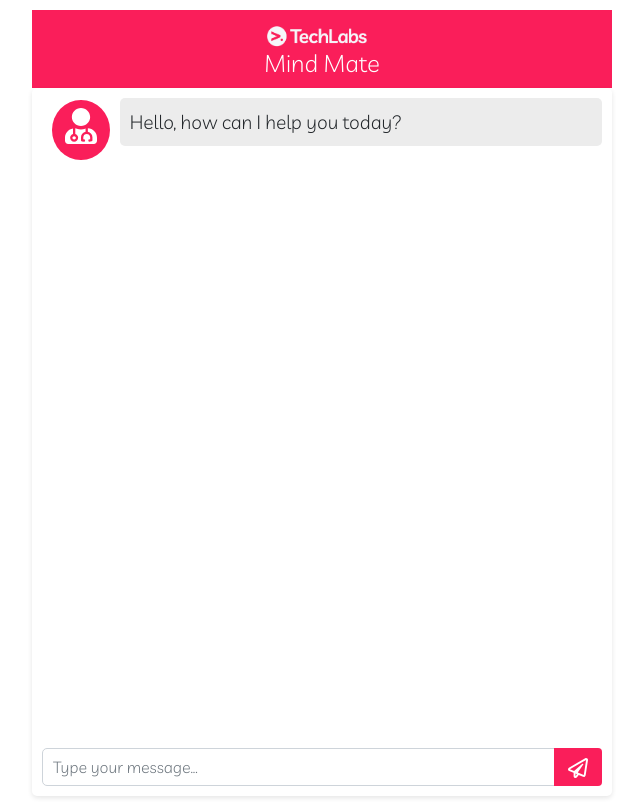
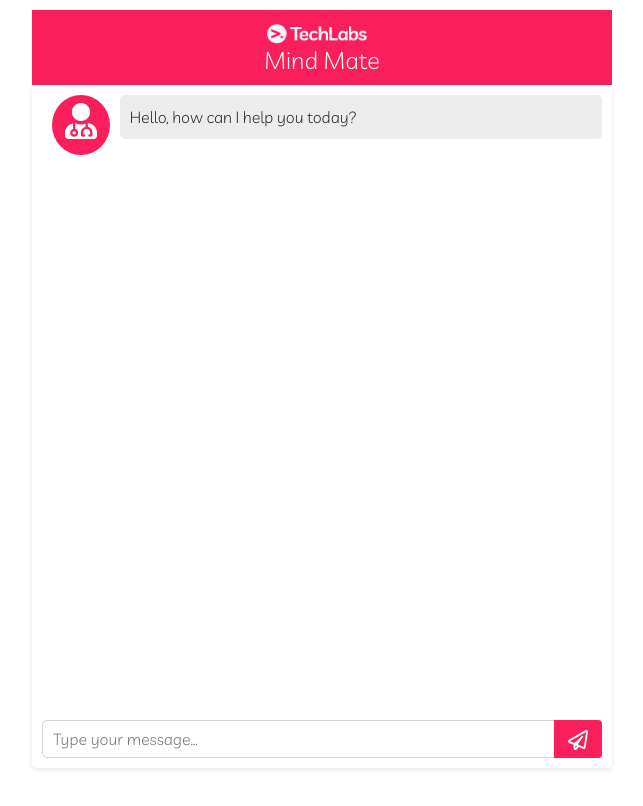
Before and after one commit to Stefanie04/MindMate, a Flask app: page / in a window 1280 px wide. Shown: the whole page, without its empty margins (318-961 px from the left). After the commit the page ends 770 px from the top, so only its background shows below. Run offline with Flask 2, Linux system fonts and the light colour scheme; parts of the project's set-up code (start-up, migrations or seed data) failed here and were passed over; some libraries are stand-ins or nearby versions.

Commit message:
fset font sizes

```diff
--- a/static/css/style.css
+++ b/static/css/style.css
@@ -4,7 +4,7 @@ body {
   background-color: white;
   font-family: "Livvic", sans-serif !important;
   font-weight: 300 !important;
-  font-size: 1.2rem;
+  font-size: 1rem;
 }
 
 .container {
@@ -42,7 +42,7 @@ body {
 
 .chatlogs {
   padding: 10px;
-  height: 650px;
+  height: 625px;
   overflow-y: scroll;
 }
 
```
